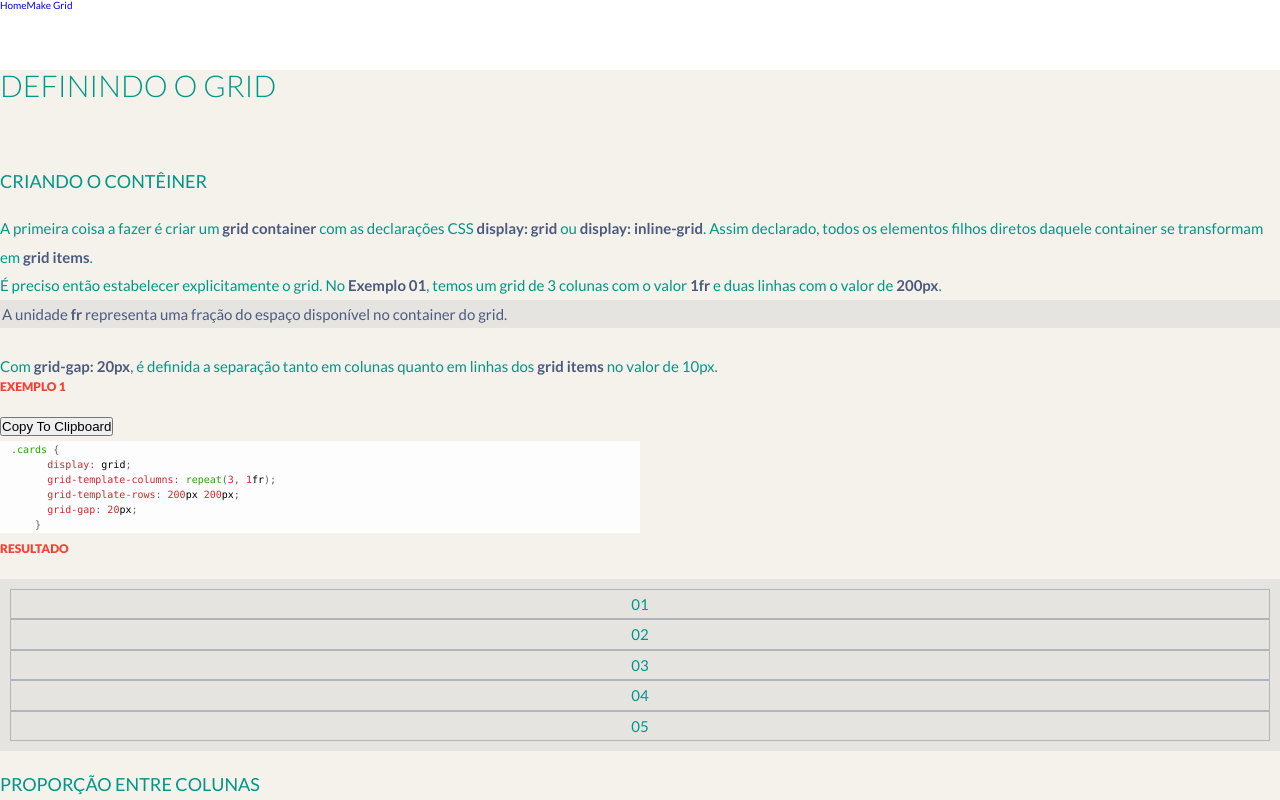
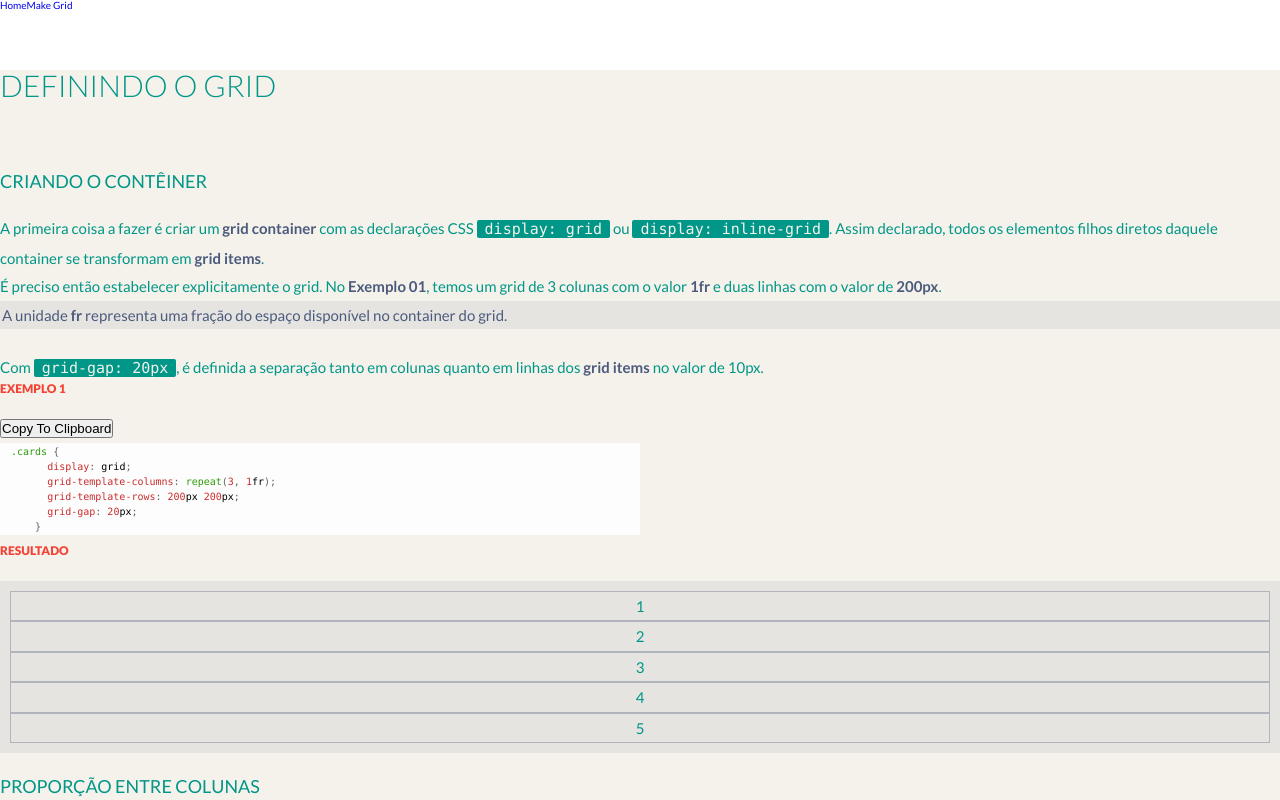
Before and after one commit to severidade/grid_css, a React (Create React App) app: page /make_grid in a window 1280 px wide. Shown: the top 800 px of the page. Built offline with nearby package versions, Linux system fonts and the light colour scheme; a web font is replaced by a local one.

Commit message:
feat: :rocket: Retorna o número correto de itens para o resultado do exemplo

```diff
--- a/src/Pages/MakeGrid.jsx
+++ b/src/Pages/MakeGrid.jsx
@@ -34,6 +34,8 @@ export default function MakeGrid() {
       <div className="container_examples">
         {Object.keys(DefiningTheGrid).map((exampleKey) => {
           const example = DefiningTheGrid[exampleKey];
+          const numberOfItems = example.Result.NumberOfItems;
+
           return (
             <div className="example" key={exampleKey}>
               <h4 className="example_title">{example.Title}</h4>
@@ -53,11 +55,11 @@ export default function MakeGrid() {
               <div className="resultado">
                 <h5>Resultado</h5>
                 <div className={`exemplo_${exampleKey}`}>
-                  <div class="item item-01"><p>01</p></div>
-                  <div class="item item-02"><p>02</p></div>
-                  <div class="item item-03"><p>03</p></div>
-                  <div class="item item-04"><p>04</p></div>
-                  <div class="item item-05"><p>05</p></div>
+                  {Array.from(Array(numberOfItems).keys()).map((itemIndex) => (
+                    <div className={`item item-0${itemIndex + 1}`} key={itemIndex}>
+                      <p>{itemIndex + 1}</p>
+                    </div>
+                  ))}
                 </div>
               </div>
             </div>
--- a/src/index.css
+++ b/src/index.css
@@ -71,6 +71,16 @@ p.obs {
 
 .container_article > p {
   color: var(--neutral-color);
+}
+
+p strong.codigo, li strong.codigo {
+  background-color: var(--primary-color);
+  color: var(--neutral-color);
+  border-radius: 2px;
+  font-family: consolas,"Liberation Mono",courier,monospace;
+  padding: 0 8px;
+  font-weight: 100;
+  word-wrap: break-word;
 }
 
 div[class*="exemplo_"] {
```
